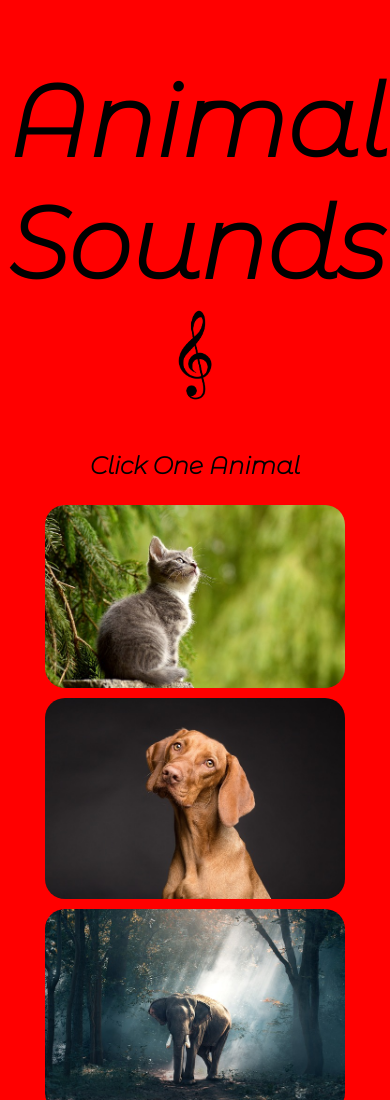
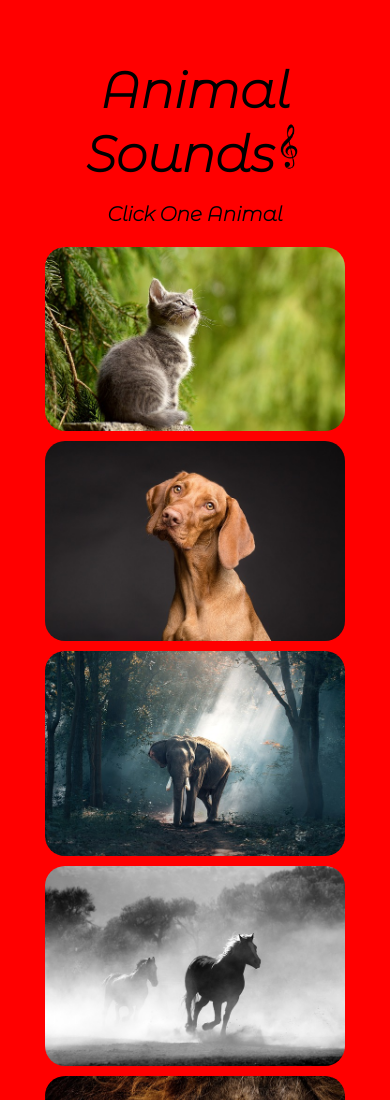
Before and after one commit to emamaria/animals-sounds, a plain HTML site: page index.html in a window 390 px wide. Shown: the top 1100 px of the page. Drawn offline with Linux system fonts and the light colour scheme.

Commit message:
added media query

```diff
--- a/style.css
+++ b/style.css
@@ -27,3 +27,18 @@ body{
     opacity: 0.5;
     cursor: pointer;
   }
+
+  @media(max-width: 700px) {
+
+    h1{
+        font-size: 50px;
+    }
+    .music{
+        width: 30px;
+    }
+
+    h2{
+        font-size: 20px;
+    }
+
+    }
```
